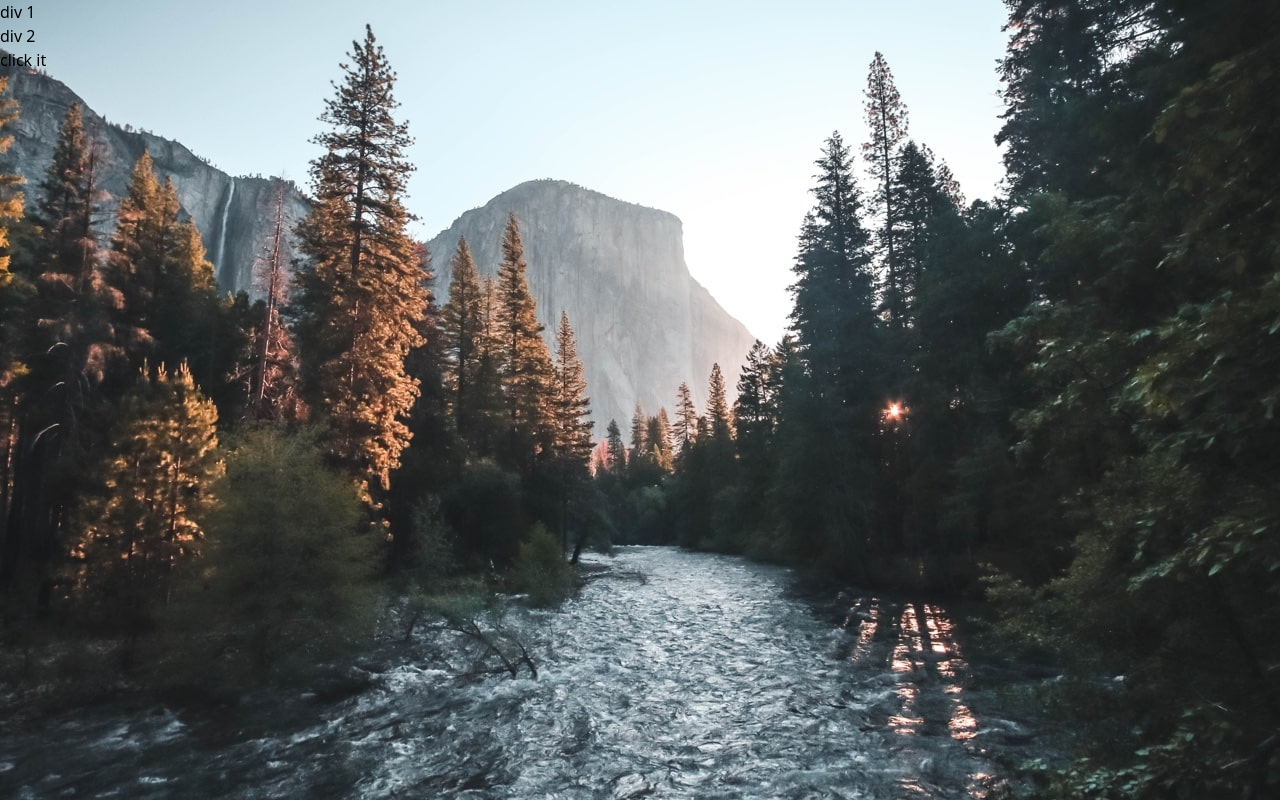
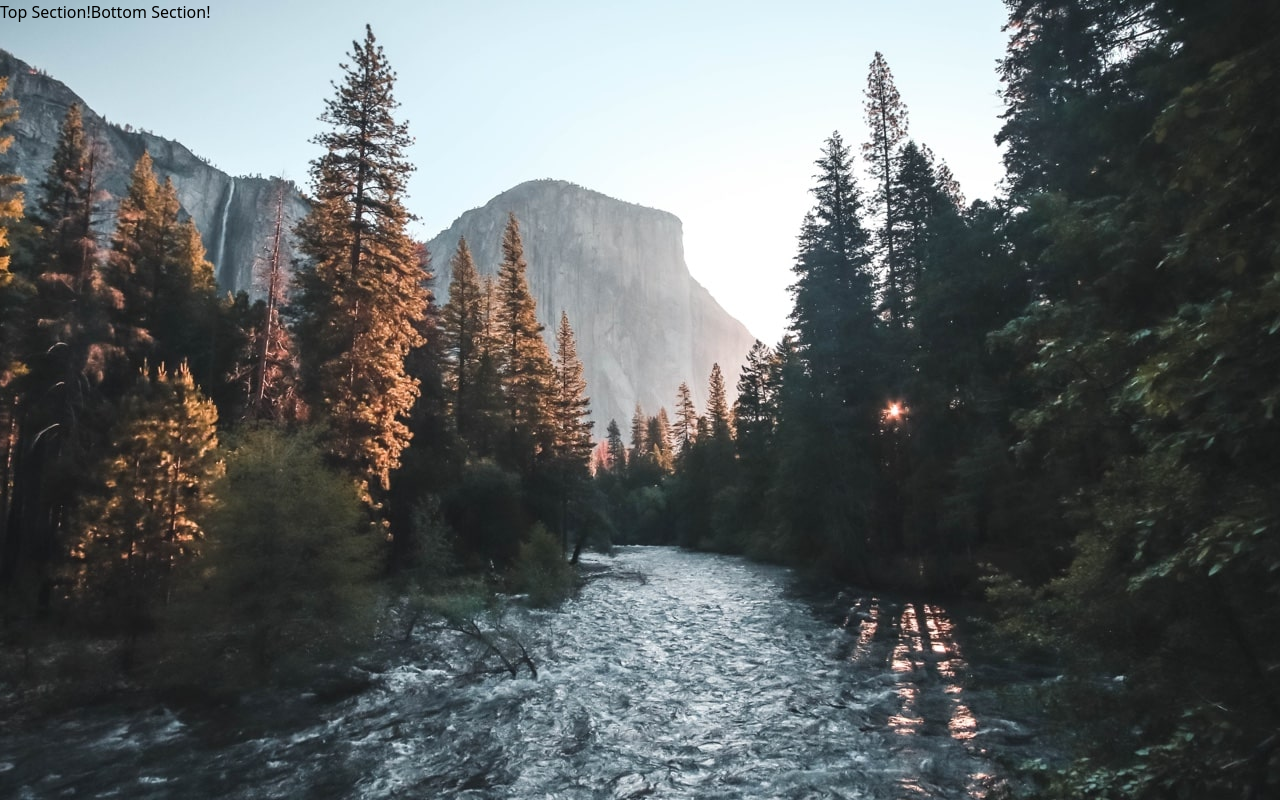
Before and after one commit to giorgiBerika/clock-app, a React (Vite) app: page / in a window 1280 px wide. Built offline with nearby package versions, Linux system fonts and the light colour scheme.

Commit message:
Adding app sections' directories/files

```diff
--- a/src/App.tsx
+++ b/src/App.tsx
@@ -1,21 +1,21 @@
-import { useState } from 'react'
 import './App.css'
+import React, { useState } from 'react'
 
-import desktopBgDay from './assets/desktop/bg-image-daytime.jpg';
+import { TopSection, BottomSection } from './sections/main';
 
-function App() {
+const App: React.FC = () =>{
 
- const onClickHandler = () => {
-    const divOne = document.querySelector('.div-1') as HTMLElement;
+//  const onClickHandler = () => {
+//     const divOne = document.querySelector('.div-1') as HTMLElement;
 
-    if (divOne) {
+//     if (divOne) {
 
-      divOne.style.height = (divOne.style.height === '100%') ? '50%' : '100%';
-    }
-  };
+//       divOne.style.height = (divOne.style.height === '100%') ? '50%' : '100%';
+//     }
+//   };
   return (
     <>
-      <div className={`
+      <section className={`
         w-screen
         min-h-screen
         h-screen
@@ -25,18 +25,14 @@ function App() {
         bg-cover
         h-full
         `}>
-        {/* border
-        border-rose-500 */}
-        <div className='div-1 div'>
-          div 1
-        </div>
-        <div className='div-2 div'>
-          div 2
-        </div>
 
-        <button type='button' onClick={onClickHandler}>click it</button>
+        <TopSection />
+        <BottomSection />
 
-      </div>
+
+        {/* <button type='button' onClick={onClickHandler}>click it</button> */}
+
+      </section>
     </>
   )
 }
--- /dev/null
+++ b/src/sections/bottom-section/BottomSection.tsx
@@ -0,0 +1,16 @@
+import React from "react";
+
+interface BottomSectionInterface {
+
+}
+
+const BottomSection: React.FC<BottomSectionInterface> = () =>
+{
+    return (
+        <>
+        Bottom Section!
+        </>
+    )
+}
+
+export default BottomSection;
--- /dev/null
+++ b/src/sections/main.tsx
@@ -0,0 +1,2 @@
+export {default as TopSection } from './top-section/TopSection'
+export {default as BottomSection} from './bottom-section/BottomSection'
--- /dev/null
+++ b/src/sections/top-section/TopSection.tsx
@@ -0,0 +1,16 @@
+import React from "react";
+
+interface TopSectionInterface {
+
+}
+
+const TopSection: React.FC<TopSectionInterface> = () =>
+{
+    return (
+        <>
+        Top Section!
+        </>
+    )
+}
+
+export default TopSection;
--- a/tsconfig.json
+++ b/tsconfig.json
@@ -15,7 +15,7 @@
     "jsx": "react-jsx",
 
     /* Linting */
-    "strict": false,
+    "strict": true,
     "noUnusedLocals": true,
     "noUnusedParameters": true,
     "noFallthroughCasesInSwitch": true
```
